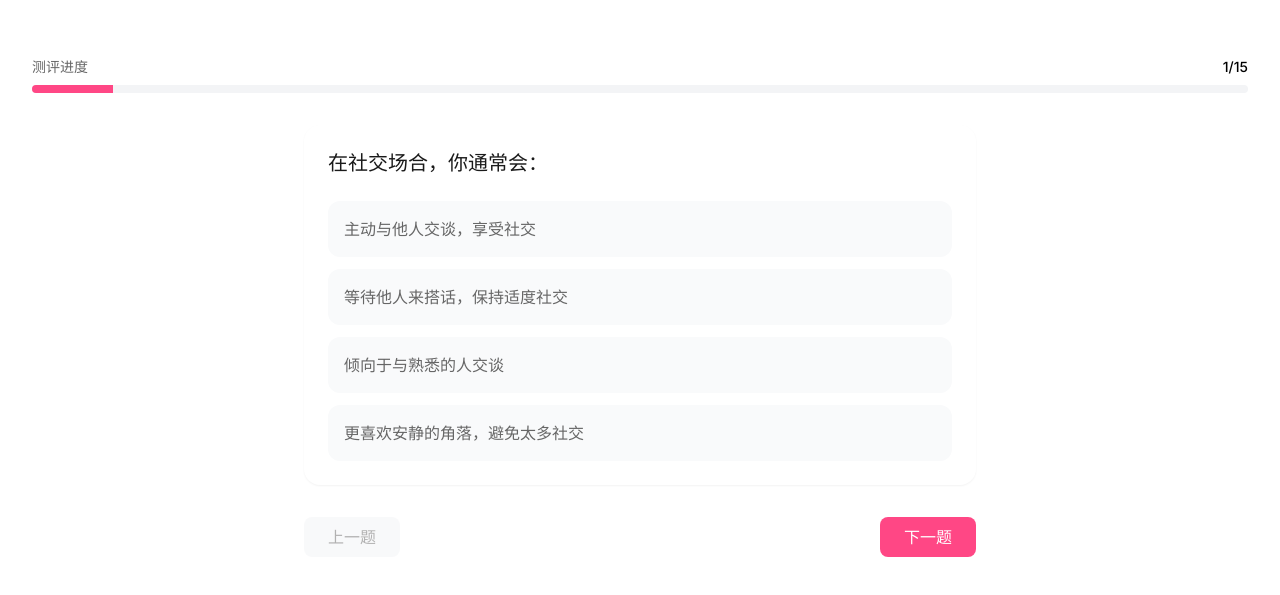
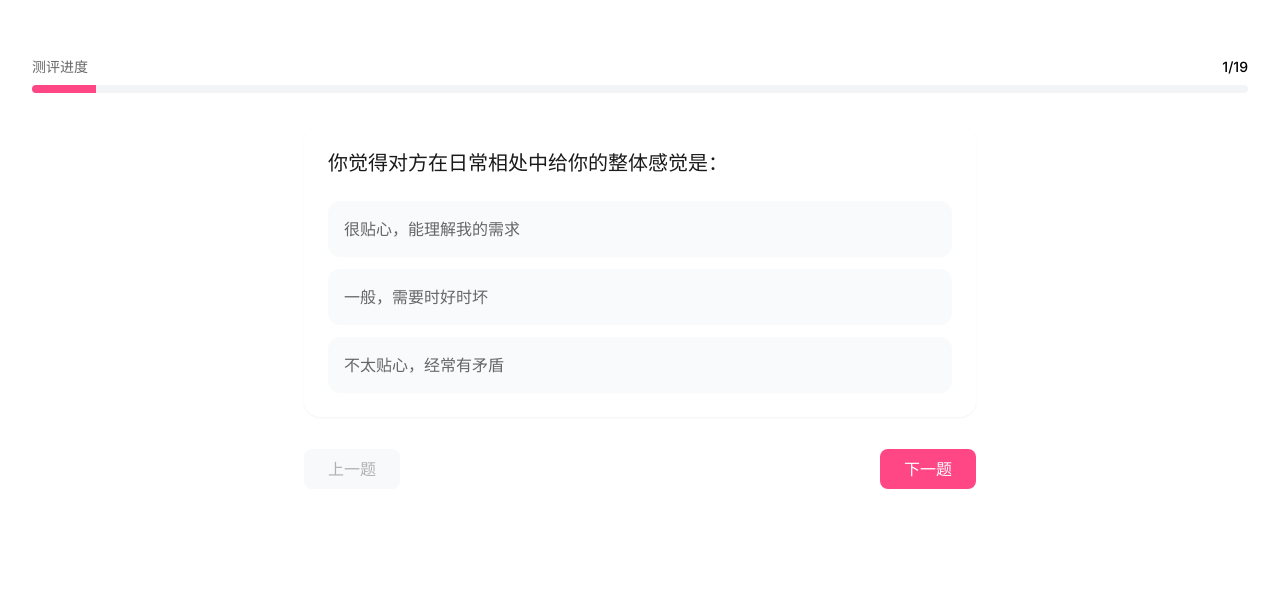
Before and after one commit to hudong-tech/love-match, a Next.js app: page /quiz/quiz in a window 1280 px wide. Shown: the part 119-714 px from the top of the page. Built offline with nearby package versions, Linux system fonts and the light colour scheme.

Commit message:
fix:更新题目

```diff
--- a/src/app/quiz/components/ResultView/index.tsx
+++ b/src/app/quiz/components/ResultView/index.tsx
@@ -23,6 +23,8 @@ interface ResultData {
 export function ResultView() {
   const router = useRouter()
   const [result, setResult] = useState<ResultData | null>(null)
+  const [improvement, setImprovement] = useState('')
+  const [isSubmitting, setIsSubmitting] = useState(false)
 
   useEffect(() => {
     // 从localStorage获取结果
@@ -40,6 +42,27 @@ export function ResultView() {
       router.replace('/quiz/info')
     }
   }, [router])
+
+  const handleSubmitImprovement = async () => {
+    if (!improvement.trim()) return
+
+    setIsSubmitting(true)
+    try {
+      // 可以发送到后端保存
+      await fetch('/api/quiz/improvement', {
+        method: 'POST',
+        body: JSON.stringify({ improvement })
+      })
+
+      // 显示成功提示
+      alert('感谢您的反馈！')
+      setImprovement('')
+    } catch (error) {
+      console.error('提交失败:', error)
+    } finally {
+      setIsSubmitting(false)
+    }
+  }
 
   if (!result) return null
 
@@ -125,6 +148,35 @@ export function ResultView() {
               </div>
             </motion.div>
 
+            {/* 改进建议输入区域 */}
+            <motion.div
+              initial={{ opacity: 0, y: 20 }}
+              animate={{ opacity: 1, y: 0 }}
+              transition={{ delay: 0.6 }}
+              className="bg-white rounded-2xl p-6 shadow-sm mt-8"
+            >
+              <h2 className="text-xl font-semibold mb-4">
+                你希望对方可以改变什么？
+              </h2>
+              <div className="space-y-4">
+                <textarea
+                  value={improvement}
+                  onChange={(e) => setImprovement(e.target.value)}
+                  placeholder="请描述你希望对方改变的地方..."
+                  className="w-full h-32 p-4 border border-gray-200 rounded-lg resize-none focus:outline-none focus:ring-2 focus:ring-primary/50"
+                />
+                <div className="flex justify-end">
+                  <button
+                    onClick={handleSubmitImprovement}
+                    disabled={isSubmitting || !improvement.trim()}
+                    className="px-6 py-2 bg-primary text-white rounded-lg disabled:opacity-50"
+                  >
+                    {isSubmitting ? '提交中...' : '提交建议'}
+                  </button>
+                </div>
+              </div>
+            </motion.div>
+
             {/* 操作按钮 */}
             <div className="mt-8 flex justify-center space-x-4">
               <motion.button
--- a/src/app/quiz/data/questions.ts
+++ b/src/app/quiz/data/questions.ts
@@ -1,178 +1,203 @@
 import { Question } from '../types'
 
 export const questions: Question[] = [
-  // 性格特征
+  // 1. 日常相处体验
   {
     id: 1,
-    title: "在社交场合，你通常会：",
+    title: "你觉得对方在日常相处中给你的整体感觉是：",
     options: [
-      "主动与他人交谈，享受社交",
-      "等待他人来搭话，保持适度社交",
-      "倾向于与熟悉的人交谈",
-      "更喜欢安静的角落，避免太多社交"
+      "很贴心，能理解我的需求",
+      "一般，需要时好时坏",
+      "不太贴心，经常有矛盾"
     ],
-    category: "personality"
+    category: "daily"
   },
   {
     id: 2,
-    title: "面对问题时，你通常的处理方式是：",
+    title: "当你和对方一起做决定时，通常是：",
     options: [
-      "迅速做出决定并采取行动",
-      "仔细分析后再做决定",
-      "征求他人意见后再决定",
-      "需要时间慢慢思考"
+      "双方共同讨论，容易达成共识",
+      "对方更主动，我通常配合",
+      "我更主动，对方一般跟随"
     ],
-    category: "personality"
+    category: "daily"
   },
   {
     id: 3,
-    title: "在感情中，你会表达情感的方式是：",
+    title: "你觉得对方的生活习惯和你的契合度是：",
     options: [
-      "直接表达，经常说爱",
-      "通过行动表达关心",
-      "适度表达，保持克制",
-      "含蓄表达，不擅长言辞"
+      "非常契合，几乎没有冲突",
+      "有些不同，但可以接受",
+      "很多地方都需要调整"
     ],
-    category: "personality"
+    category: "daily"
+  },
+  {
+    id: 4,
+    title: "当你感到压力或情绪低落时，对方通常：",
+    options: [
+      "能察觉并及时安慰我",
+      "偶尔会关心，但不够敏感",
+      "很少关注到我的情绪"
+    ],
+    category: "daily"
   },
 
-  // 价值观
-  {
-    id: 4,
-    title: "你认为婚姻中最重要的是：",
-    options: [
-      "相互理解与支��",
-      "共同的目标和理想",
-      "经济基础与生活品质",
-      "个人空间与自由"
-    ],
-    category: "values"
-  },
+  // 2. 价值观与目标一致性
   {
     id: 5,
-    title: "对于未来的规划，你更看重：",
+    title: "你觉得你们在对未来的规划（如职业、家庭、孩子）上是否一致？",
     options: [
-      "事业发展与个人成就",
-      "家庭生活与情感稳定",
-      "生活品质与兴趣发展",
-      "自我提升与成长"
+      "非常一致，我们有相同的目标",
+      "大体一致，但细节上有分歧",
+      "差异很大，需要进一步沟通"
     ],
     category: "values"
   },
   {
     id: 6,
-    title: "在处理金钱问题时，你倾向于：",
+    title: "在金钱观方面，你觉得你们的看法：",
     options: [
-      "统筹规划，合理储蓄",
-      "及时享受，适度消费",
-      "随遇而安，不过分计较",
-      "谨慎理财，注重投资"
+      "非常一致，花钱和储蓄的态度相同",
+      "有些不同，但可以通过沟通解决",
+      "差别很大，经常为此产生矛盾"
+    ],
+    category: "values"
+  },
+  {
+    id: 7,
+    title: "你觉得对方对待家庭（父母、亲戚）的态度与你的期望：",
+    options: [
+      "完全一致，能很好地处理家庭关系",
+      "部分一致，有些地方需要调整",
+      "有明显不同，我感到不太满意"
+    ],
+    category: "values"
+  },
+  {
+    id: 8,
+    title: "你认为对方是否支持你的个人目标和梦想？",
+    options: [
+      "非常支持，能为我提供帮助和鼓励",
+      "一定程度支持，但不会主动参与",
+      "很少支持，甚至会质疑我的选择"
     ],
     category: "values"
   },
 
-  // 生活习惯
+  // 3. 情感与沟通方式
   {
-    id: 7,
-    title: "你平时的作息时间是：",
+    id: 9,
+    title: "当你表达需求时，对方通常：",
     options: [
-      "早睡早起，规律作息",
-      "晚睡晚起，但规律",
-      "不固定，看情况调整",
-      "经常熬夜，无规律"
+      "立即理解并回应",
+      "需要我解释几次才会明白",
+      "很难回应，甚至忽略我的需求"
+    ],
+    category: "communication"
+  },
+  {
+    id: 10,
+    title: "你觉得对方在处理矛盾时的态度是：",
+    options: [
+      "积极解决，愿意沟通",
+      "偶尔冷战，需要我主动推动解决",
+      "回避问题，不愿意面对"
+    ],
+    category: "communication"
+  },
+  {
+    id: 11,
+    title: "你觉得你们之间的沟通效率：",
+    options: [
+      "非常顺畅，几乎没有误解",
+      "偶尔有分歧，但可以克服",
+      "经常出现误解，需要更多努力"
+    ],
+    category: "communication"
+  },
+  {
+    id: 12,
+    title: "你认为对方在感情中对你的关注度是：",
+    options: [
+      "很高，时刻关心我的想法",
+      "中等，有时会忽略我",
+      "很低，常常让我觉得被忽视"
+    ],
+    category: "communication"
+  },
+
+  // 4. 兴趣与生活方式
+  {
+    id: 13,
+    title: "在日常活动中，你觉得对方能否融入你的兴趣爱好？",
+    options: [
+      "非常融入，我们一起享受很多活动",
+      "部分融入，但还有一些不一致",
+      "很难融入，我们兴趣差异很大"
     ],
     category: "lifestyle"
   },
   {
-    id: 8,
-    title: "周末休息时，你更喜欢：",
+    id: 14,
+    title: "你觉得对方对尝试新事物的态度是：",
     options: [
-      "外出旅行，体验生活",
-      "宅在家中，享受安静",
-      "约朋友聚会交际",
-      "学习或发展兴趣爱好"
+      "很积极，愿意一起探索",
+      "一般，需要我主动引导",
+      "不感兴趣，不愿尝试新事物"
     ],
     category: "lifestyle"
   },
   {
-    id: 9,
-    title: "对于家务分工，你的态度是：",
+    id: 15,
+    title: "在闲暇时间，你觉得你们的生活节奏是否一致？",
     options: [
-      "平均分配，共同承担",
-      "各自擅长的事各自做",
-      "谁有时间谁来做",
-      "愿意承担更多"
+      "非常一致，我们喜欢相同的节奏",
+      "有些差异，但可以相互调整",
+      "差异较大，经常因为节奏不同而不协调"
+    ],
+    category: "lifestyle"
+  },
+  {
+    id: 16,
+    title: "对方是否支持你的独处时间或个人兴趣？",
+    options: [
+      "非常支持，给予我充分的自由",
+      "部分支持，但有时会干扰",
+      "不支持，总希望我和他/她在一起"
     ],
     category: "lifestyle"
   },
 
-  // 感情经历
+  // 5. 综合与主观评价
   {
-    id: 10,
-    title: "你期望的恋爱节奏是：",
+    id: 17,
+    title: "你觉得你们的感情目前状态是：",
     options: [
-      "循序渐进，慢慢了解",
-      "顺其自然，水到渠成",
-      "把握机会，适度推进",
-      "快速确定关系"
+      "很稳固，充满信任和爱",
+      "一般，有些地方需要改进",
+      "比较脆弱，经常有问题"
     ],
-    category: "experience"
+    category: "overall"
   },
   {
-    id: 11,
-    title: "在感情中遇到分歧时，你会：",
+    id: 18,
+    title: "如果要用一个词形容你们的关系，你会选：",
     options: [
-      "及时沟通，寻求共识",
-      "冷静思考后再讨论",
-      "先退让，等待合适时机",
-      "坚持自己的观点"
+      "和谐",
+      "充满激情",
+      "波折不断"
     ],
-    category: "experience"
+    category: "overall"
   },
   {
-    id: 12,
-    title: "你认为维持感情最重要的是：",
+    id: 19,
+    title: "你认为你们的感情在未来的可持续性是：",
     options: [
-      "真诚的沟通与理解",
-      "共同的兴趣与话题",
-      "适度的关心与空间",
-      "稳定的陪伴与支持"
+      "很高，我对未来很有信心",
+      "中等，需要更多努力和磨合",
+      "较低，我对未来感到不确定"
     ],
-    category: "experience"
-  },
-
-  // 期望
-  {
-    id: 13,
-    title: "在择偶时，哪些特质最重要？",
-    options: [
-      "性格相投，能够互相理解",
-      "三观一致，有共同理想",
-      "生活习惯相似，易于相处",
-      "兴趣爱好相近，有共同话题"
-    ],
-    category: "expectation"
-  },
-  {
-    id: 14,
-    title: "你能接受的性格差异是：",
-    options: [
-      "性格完全互补，但能相互理解",
-      "大体相似，小有差异",
-      "关键点一致，其他可包容",
-      "只要真心相爱，差异不重要"
-    ],
-    category: "expectation"
-  },
-  {
-    id: 15,
-    title: "你期望的另一半的工作状态是：",
-    options: [
-      "事业上进，追求发展",
-      "工作稳定，注重生活",
-      "自由职业，追求兴趣",
-      "平衡事业与家庭"
-    ],
-    category: "expectation"
+    category: "overall"
   }
 ]
--- a/src/app/quiz/types.ts
+++ b/src/app/quiz/types.ts
@@ -2,7 +2,7 @@ export interface Question {
   id: number
   title: string
   options: string[]
-  category: 'personality' | 'values' | 'lifestyle' | 'experience' | 'expectation'
+  category: 'daily' | 'values' | 'communication' | 'lifestyle' | 'overall'
 }
 
 export interface Answer {
@@ -51,11 +51,11 @@ export interface UserInfo {
 export interface ResultData {
   overall: number
   dimensions: {
-    personality: number
-    values: number
-    lifestyle: number
-    experience: number
-    expectation: number
+    daily: number        // 日常相处
+    values: number       // 价值观
+    communication: number // 沟通方式
+    lifestyle: number    // 生活方式
+    overall: number      // 综合评价
   }
   suggestions: Array<{
     title: string
```
